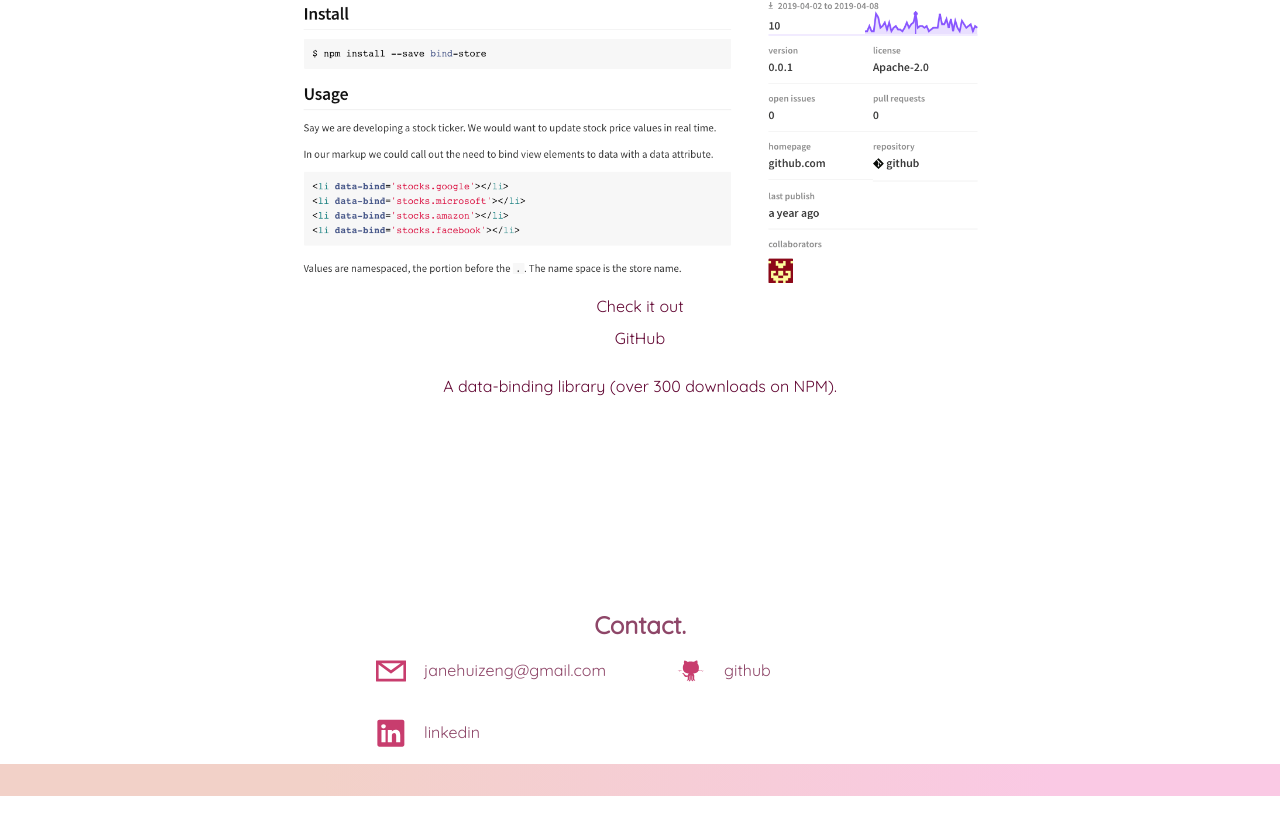
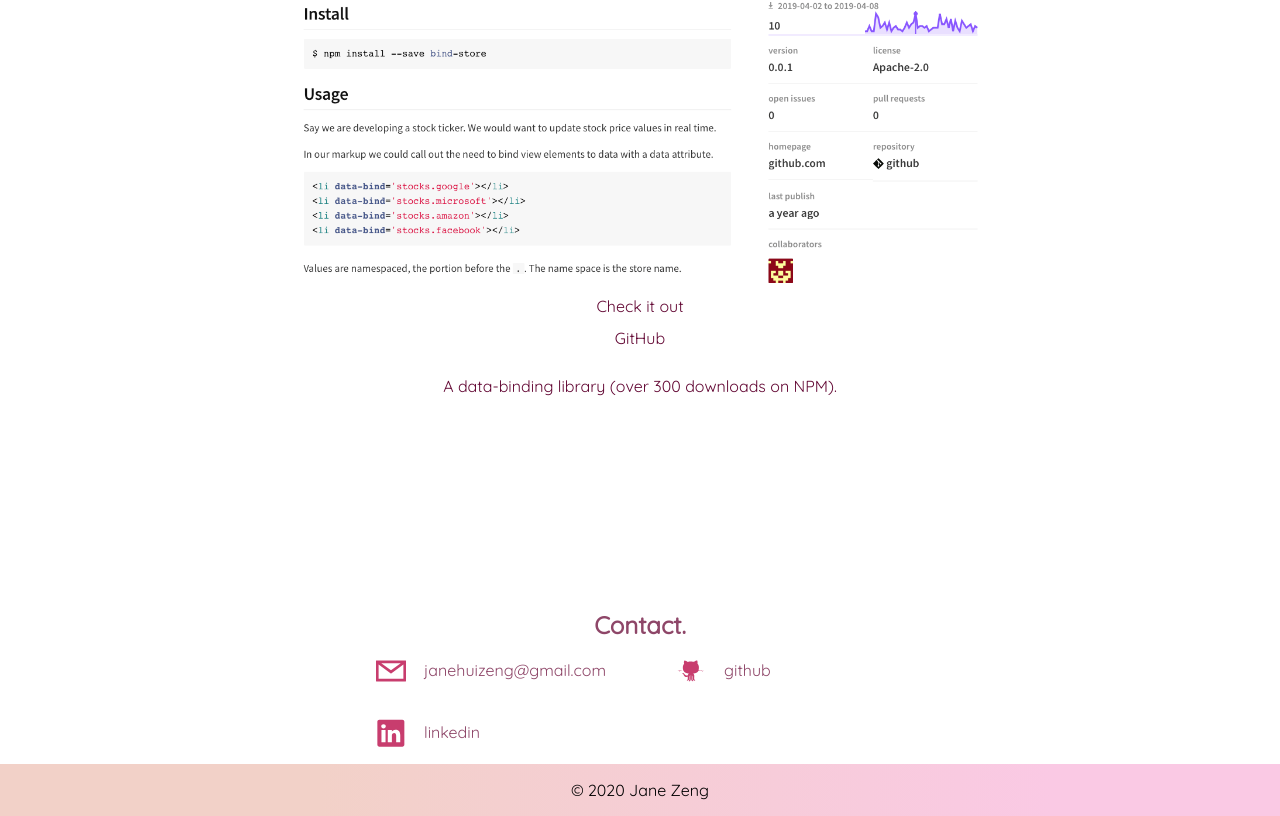
Before and after one commit to janeskywalker/portfolio, a plain HTML site: page projects.html in a window 1280 px wide. Shown: the part 5779-6595 px from the top of the page. Drawn offline with Linux system fonts and the light colour scheme; a web font is replaced by a local one.

Commit message:
styling for projects page

```diff
--- a/projects.html
+++ b/projects.html
@@ -110,7 +110,7 @@
     </section>
 
     <footer class="page-footer">
-
+            <p class="copy-right-display">© 2020 Jane Zeng</p>
     </footer>
 
 </body>
```
